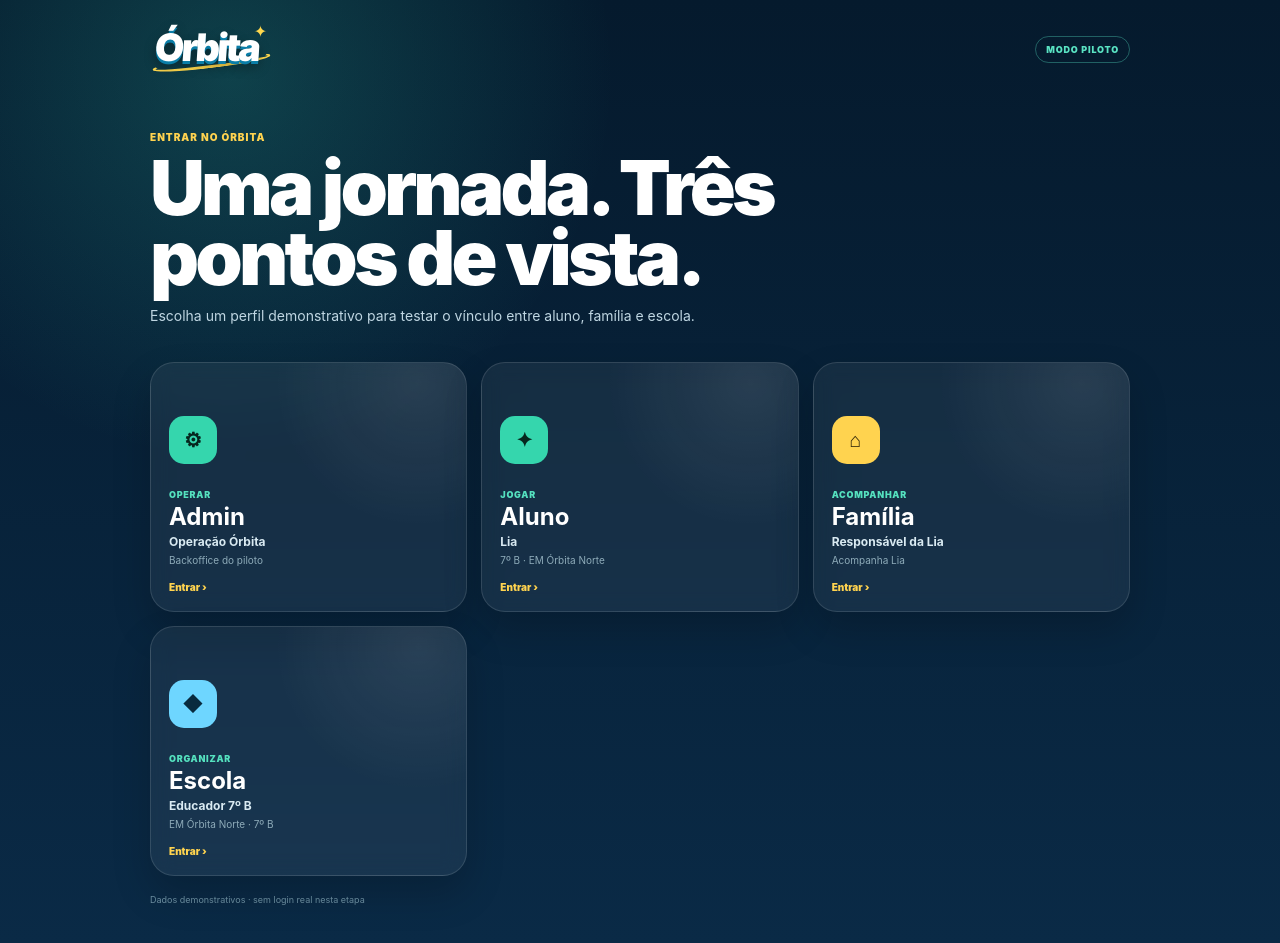
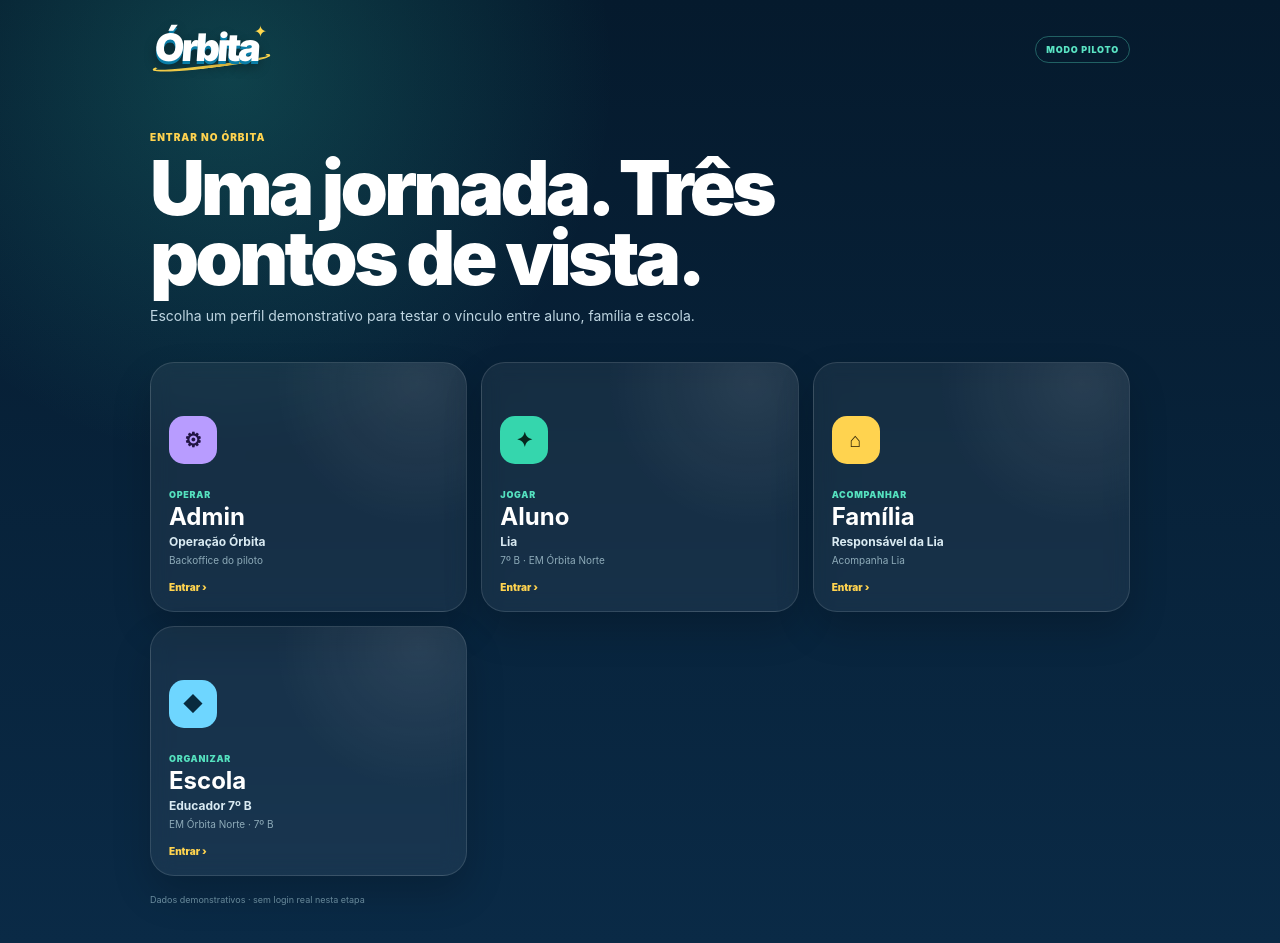
Before and after one commit to Magralha/orbita-mapa-superpoderes-mvp, a React (Vite) app: page / in a window 1280 px wide. Built offline with nearby package versions, Linux system fonts and the light colour scheme.

Commit message:
game-v4: style admin pilot account

```diff
--- a/src/pilot.css
+++ b/src/pilot.css
@@ -225,3 +225,8 @@
     bottom:8px;
   }
 }
+
+.pilotAccount-admin .pilotAccountIcon {
+  background:#b89cff;
+  color:#221544;
+}
```
